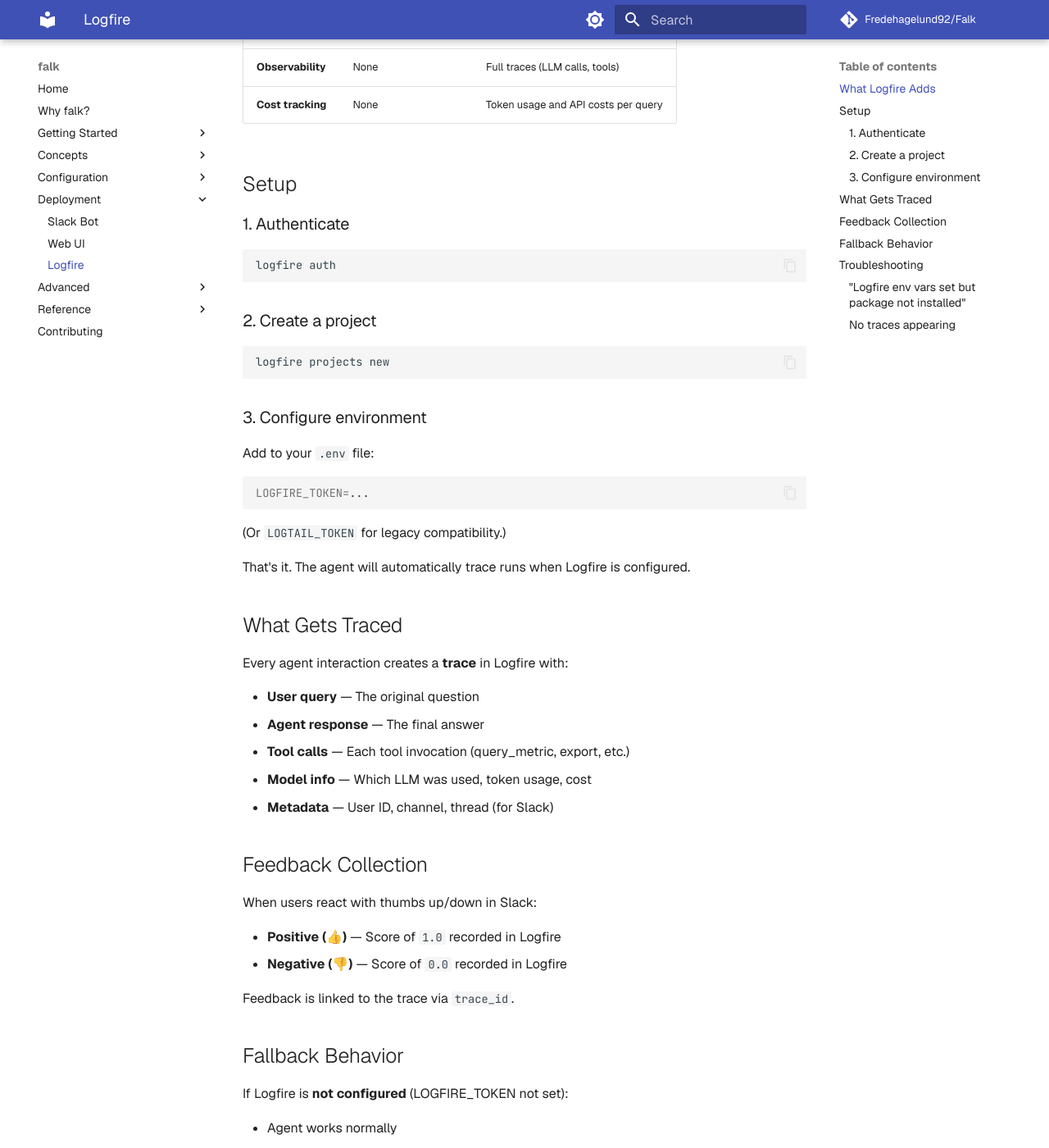
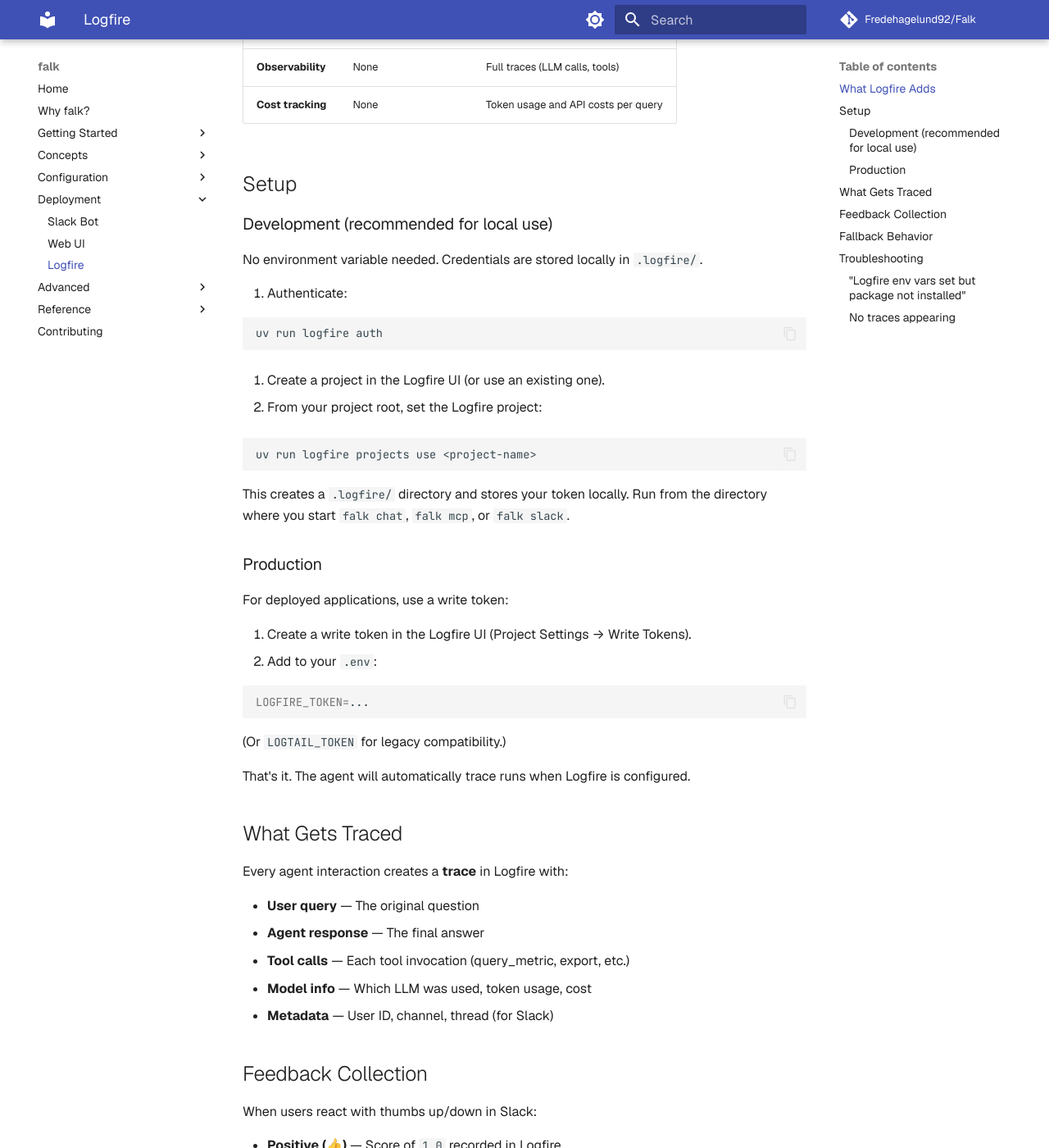
Before and after one commit to Fredehagelund92/Falk, an MkDocs documentation site: the page built from docs/deployment/logfire.md, in a window 1280 px wide and 1400 px high, scrolled down 328 px. Shown: the whole window at 82% size. Built offline with MkDocs 1.6.1 and Material for MkDocs 9.7.7, drawn with Linux system fonts in a browser that asks for light colours; comment, search, counter and statistics services are not loaded; some of the changed text lies outside the part shown.

Commit message:
Update session storage configuration and observability setup
- Changed default session storage from PostgreSQL to memory for local development, with updated configuration in `falk_project.yaml` and `.env.example`.
- Enhanced observability setup instructions for Logfire, including new commands for local development.
- Revised documentation to clarify session configuration precedence and error handling for invalid PostgreSQL URLs.
- Added tests to ensure correct behavior of session store creation under various configurations.

````diff
--- a/docs/deployment/logfire.md
+++ b/docs/deployment/logfire.md
@@ -12,21 +12,32 @@
 
 ## Setup
 
-### 1. Authenticate
+### Development (recommended for local use)
+
+No environment variable needed. Credentials are stored locally in `.logfire/`.
+
+1. Authenticate:
 
 ```bash
-logfire auth
+uv run logfire auth
 ```
 
-### 2. Create a project
+2. Create a project in the Logfire UI (or use an existing one).
+
+3. From your project root, set the Logfire project:
 
 ```bash
-logfire projects new
+uv run logfire projects use <project-name>
 ```
 
-### 3. Configure environment
+This creates a `.logfire/` directory and stores your token locally. Run from the directory where you start `falk chat`, `falk mcp`, or `falk slack`.
 
-Add to your `.env` file:
+### Production
+
+For deployed applications, use a write token:
+
+1. Create a write token in the Logfire UI (Project Settings → Write Tokens).
+2. Add to your `.env`:
 
 ```bash
 LOGFIRE_TOKEN=...
@@ -57,7 +68,7 @@
 
 ## Fallback Behavior
 
-If Logfire is **not configured** (LOGFIRE_TOKEN not set):
+If Logfire is **not configured** (no `LOGFIRE_TOKEN`, no `.logfire/` from `logfire projects use`):
 
 - Agent works normally
 - Feedback is logged to console but not persisted
@@ -73,6 +84,6 @@
 
 ### No traces appearing
 
-- Run `logfire auth` and `logfire projects new`
-- Verify LOGFIRE_TOKEN is in `.env`
-- Check agent logs for Logfire warnings
+- **Development:** Run `uv run logfire auth` then `uv run logfire projects use <project-name>` from your project root.
+- **Production:** Verify `LOGFIRE_TOKEN` is in `.env`.
+- Check agent logs for Logfire warnings.
--- a/falk_project.yaml
+++ b/falk_project.yaml
@@ -91,7 +91,7 @@
 
 # Session State Storage
 session:
-  store: postgres  # postgres (default) or memory (dev fallback)
+  store: memory  # memory (default) or postgres (production)
   postgres_url: ${POSTGRES_URL}  # Required for postgres; set in .env
   schema: falk_session
   ttl: 3600  # Session TTL in seconds (1 hour)
--- a/src/falk/scaffold/falk_project.yaml
+++ b/src/falk/scaffold/falk_project.yaml
@@ -88,7 +88,7 @@
 
 # Session State Storage
 session:
-  store: postgres  # postgres (default) or memory (dev fallback)
+  store: memory  # memory (default) or postgres (production)
   postgres_url: ${POSTGRES_URL}  # Required for postgres; set in .env
   schema: falk_session
   ttl: 3600  # Session TTL in seconds (1 hour)
````
Also changed, not shown: AGENTS.md (added, +44 -0 lines), CLAUDE.md (added, +13 -0 lines), README.md (+3 -1 lines), docs/configuration/agent.md (+3 -3 lines), docs/index.md (+1 -1 lines), 11 other files.
